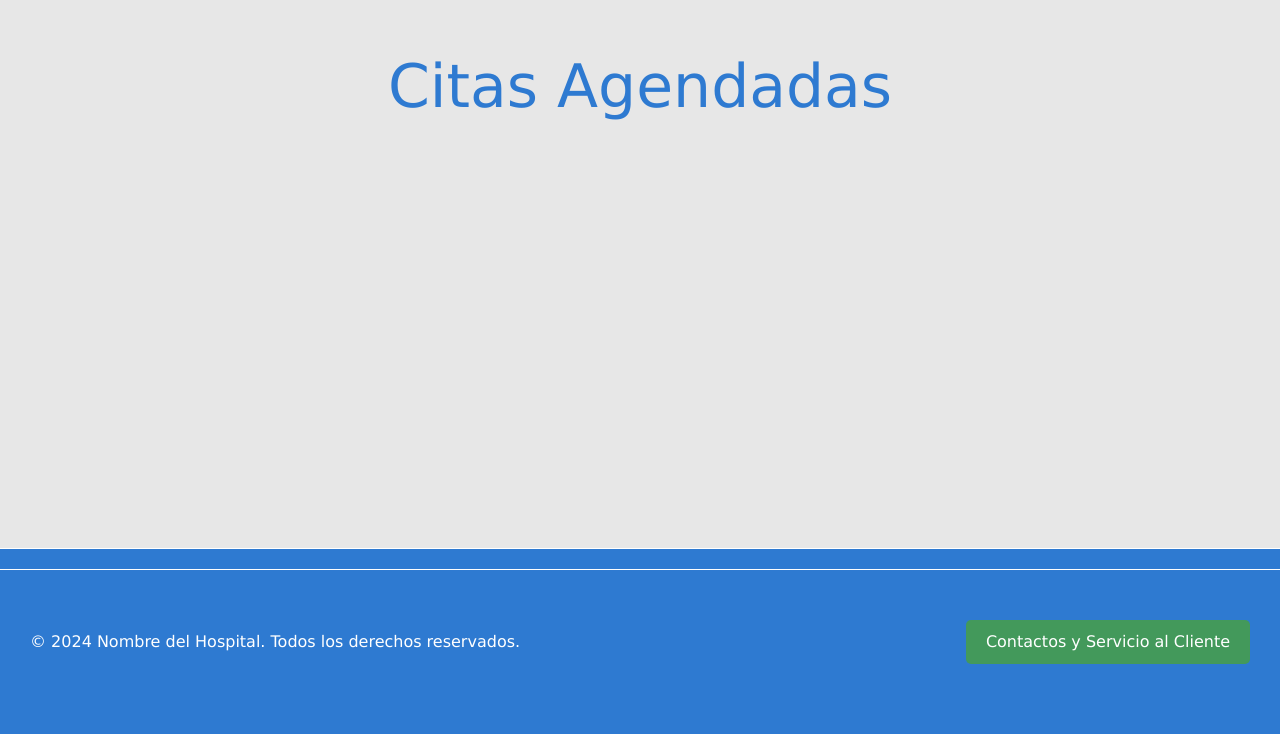
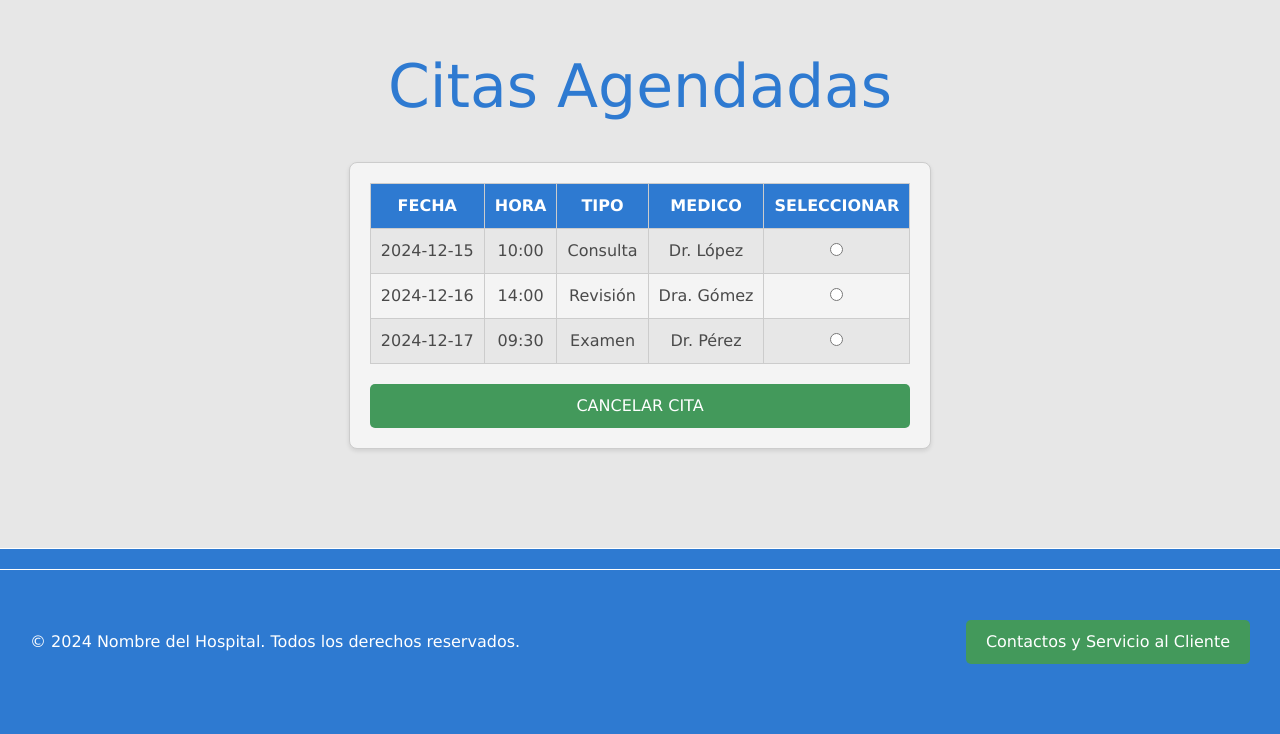
Before and after one commit to Eduardo37830/ingenieriaSoftware1, a Flask app: page /citas_agendadas in a window 1280 px wide. Shown: the part 66-800 px from the top of the page. Run offline with Flask 3, Linux system fonts and the light colour scheme.

Commit message:
Citas agendadas finalizado e index organizado

```diff
--- a/app/main.py
+++ b/app/main.py
@@ -1,4 +1,4 @@
-from flask import Flask, render_template, request
+from flask import Flask, render_template, request, redirect, url_for
 from controllers.transaction_controller import transaction_blueprint, admission_blueprint, personalAdmistraccion, proveedoresAdmistraccion
 
 app = Flask(__name__)
@@ -9,11 +9,11 @@ app.register_blueprint(proveedoresAdmistraccion)
 @app.route("/")
 def home():
     return render_template("index.html")
-
+# ---------------------------------------------------------------------Inicio Cliente
 @app.route('/inicio_cliente')
 def inicio_cliente():
     return render_template('inicio_cliente.html')
-
+# ---------------------------------------------------------------------AGENDAR CITA
 @app.route('/agendar_cita', methods=["GET", "POST"])
 def agendar_cita():
     if request.method == "POST":
@@ -32,18 +32,44 @@ def agendar_cita():
     # Si es un GET, simplemente renderiza el formulario
     return render_template('agendar_cita.html')
 
+# ----------------------------------------------------------------------Citas Agendadas
+# Datos de ejemplo (esto se puede conectar a una base de datos en producción)
+citas = [
+    {"id": 1, "fecha": "2024-12-15", "hora": "10:00", "tipo": "Consulta", "medico": "Dr. López"},
+    {"id": 2, "fecha": "2024-12-16", "hora": "14:00", "tipo": "Revisión", "medico": "Dra. Gómez"},
+    {"id": 3, "fecha": "2024-12-17", "hora": "09:30", "tipo": "Examen", "medico": "Dr. Pérez"}
+]
 
-@app.route('/citas_agendadas')
+# Ruta para mostrar las citas agendadas
+@app.route('/citas_agendadas', methods=["GET", "POST"])
 def citas_agendadas():
-    return render_template('citas_agendadas.html')
+    if request.method == "POST":
+        # Obtener el ID de la cita seleccionada para cancelar
+        selected_id = request.form.get("seleccionar_cita")
+        if selected_id:
+            # Aquí manejarías la cancelación real (ej. eliminar de la base de datos)
+            print(f"Cita cancelada con ID: {selected_id}")
+        return redirect(url_for('citas_agendadas'))
 
+    # Renderizar la plantilla con las citas
+    return render_template('citas_agendadas.html', citas=citas)
+
+@app.route('/cancelar_cita', methods=["POST"])
+def cancelar_cita():
+    selected_id = request.form.get("seleccionar_cita")
+    if selected_id:
+        print(f"Cita cancelada con ID: {selected_id}")
+        # Aquí pondrías la lógica real para eliminar la cita de la base de datos
+    return redirect(url_for('citas_agendadas'))
+
+# ---------------------------------------------------------------------Historial Médico
 @app.route('/historial_medico')
 def historial_medico():
     return render_template('historial_medico.html')
-
+# ---------------------------------------------------------------------Medicamentos
 @app.route('/medicamentos')
 def medicamentos():
     return render_template('medicamentos.html')
-
+# ---------------------------------------------------------------------Main
 if __name__ == "__main__":
     app.run(debug=True)
--- a/app/static/styles/citas_agendadas.css
+++ b/app/static/styles/citas_agendadas.css
@@ -0,0 +1,76 @@
+/* Estilo general */
+.citas-body {
+	background-color: var(--fondo-principal);
+	color: var(--texto);
+	margin: 0;
+	padding: 20px;
+}
+
+.citas-container {
+	margin: 0 auto;
+	background-color: var(--fondo-secundario);
+	border: 1px solid #ccc;
+	padding: 20px;
+	border-radius: 8px;
+	box-shadow: 0 2px 4px rgba(0, 0, 0, 0.1);
+}
+
+.citas-title {
+	text-align: center;
+	color: var(--encabezado);
+	margin-bottom: 20px;
+}
+
+/* Tabla */
+.citas-table {
+	width: 100%;
+	border-collapse: collapse;
+	margin-bottom: 20px;
+}
+
+.citas-header-row {
+	background-color: var(--encabezado);
+	color: #fff;
+}
+
+.citas-header {
+	padding: 10px;
+	text-align: center;
+	border: 1px solid #ccc;
+}
+
+.citas-row {
+	background-color: var(--fondo-principal);
+}
+
+.citas-row:nth-child(even) {
+	background-color: var(--fondo-secundario);
+}
+
+.citas-data {
+	padding: 10px;
+	text-align: center;
+	border: 1px solid #ccc;
+	color: var(--texto);
+}
+
+.citas-radio {
+	cursor: pointer;
+}
+
+/* Botón */
+.citas-btn {
+	background-color: var(--boton);
+	color: #fff;
+	border: none;
+	padding: 10px 20px;
+	cursor: pointer;
+	font-size: 16px;
+	border-radius: 5px;
+	text-transform: uppercase;
+}
+
+.citas-form {
+	display: flex;
+	justify-content: flex-end;
+}
--- a/app/static/styles/global.css
+++ b/app/static/styles/global.css
@@ -147,3 +147,14 @@ button:hover {
 .navbar-user:hover {
 	background-color: var(--notificaciones);
 }
+/* Estilos básicos para la transición */
+.fade-out {
+	opacity: 0;
+	transition: opacity 1s ease-out;
+}
+
+.navbar-link {
+    text-decoration: none; /* Quita el subrayado */
+    color: inherit; /* Hereda el color del texto padre */
+    display: block; /* Hace que el enlace ocupe todo el espacio del contenedor */
+}
--- a/app/templates/citas_agendadas.html
+++ b/app/templates/citas_agendadas.html
@@ -9,5 +9,35 @@
     <title>Citas Agendadas</title>
 </head>
 <h1>Citas Agendadas</h1>
-
+<div class="citas-container">
+    <table class="citas-table">
+        <thead>
+            <tr class="citas-header-row">
+                <th class="citas-header">FECHA</th>
+                <th class="citas-header">HORA</th>
+                <th class="citas-header">TIPO</th>
+                <th class="citas-header">MEDICO</th>
+                <th class="citas-header">SELECCIONAR</th>
+            </tr>
+        </thead>
+        <tbody>
+            {% for cita in citas %}
+            <tr class="citas-row">
+                <td class="citas-data">{{ cita.fecha }}</td>
+                <td class="citas-data">{{ cita.hora }}</td>
+                <td class="citas-data">{{ cita.tipo }}</td>
+                <td class="citas-data">{{ cita.medico }}</td>
+                <td class="citas-data">
+                    <input type="radio" name="seleccionar_cita"
+                        value="{{ cita.id }}" class="citas-radio">
+                </td>
+            </tr>
+            {% endfor %}
+        </tbody>
+    </table>
+    <!-- Botón para cancelar cita -->
+    <form action="{{ url_for('cancelar_cita') }}" method="POST">
+        <button type="submit" class="citas-btn">CANCELAR CITA</button>
+    </form>
+</div>
 {% endblock %}
--- a/app/templates/header.html
+++ b/app/templates/header.html
@@ -1,7 +1,9 @@
 <nav class="navbar">
     <!-- Izquierda: Nombre del hospital -->
     <div class="navbar-left">
-        <div class="navbar-hospital">NOMBRE DEL HOSPITAL</div>
+        <a href="{{ url_for('home') }}" class="navbar-link">
+            <div class="navbar-hospital">NOMBRE DEL HOSPITAL</div>
+        </a>
     </div>
 
     <!-- Centro: Logo y enlaces -->
```
Also changed, not shown: app/templates/index.html (+13 -13 lines).
